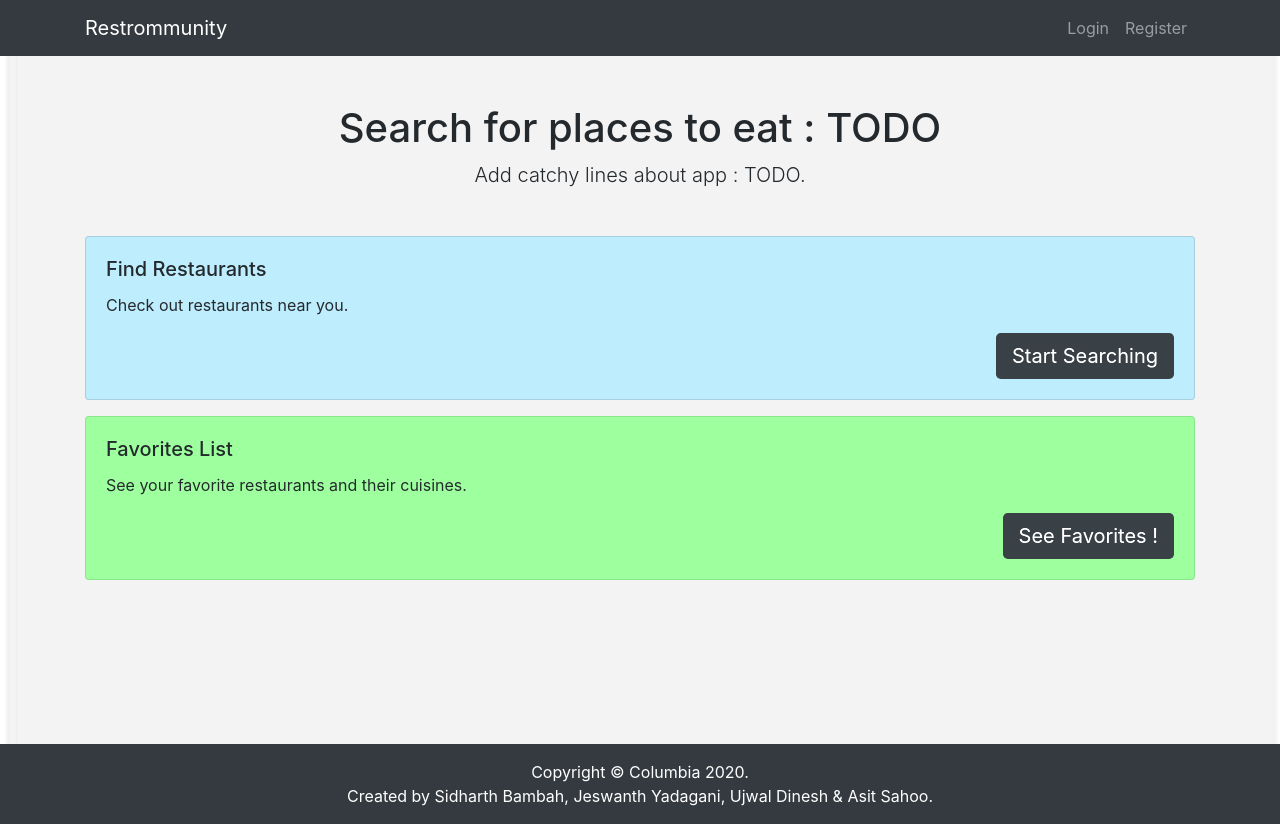
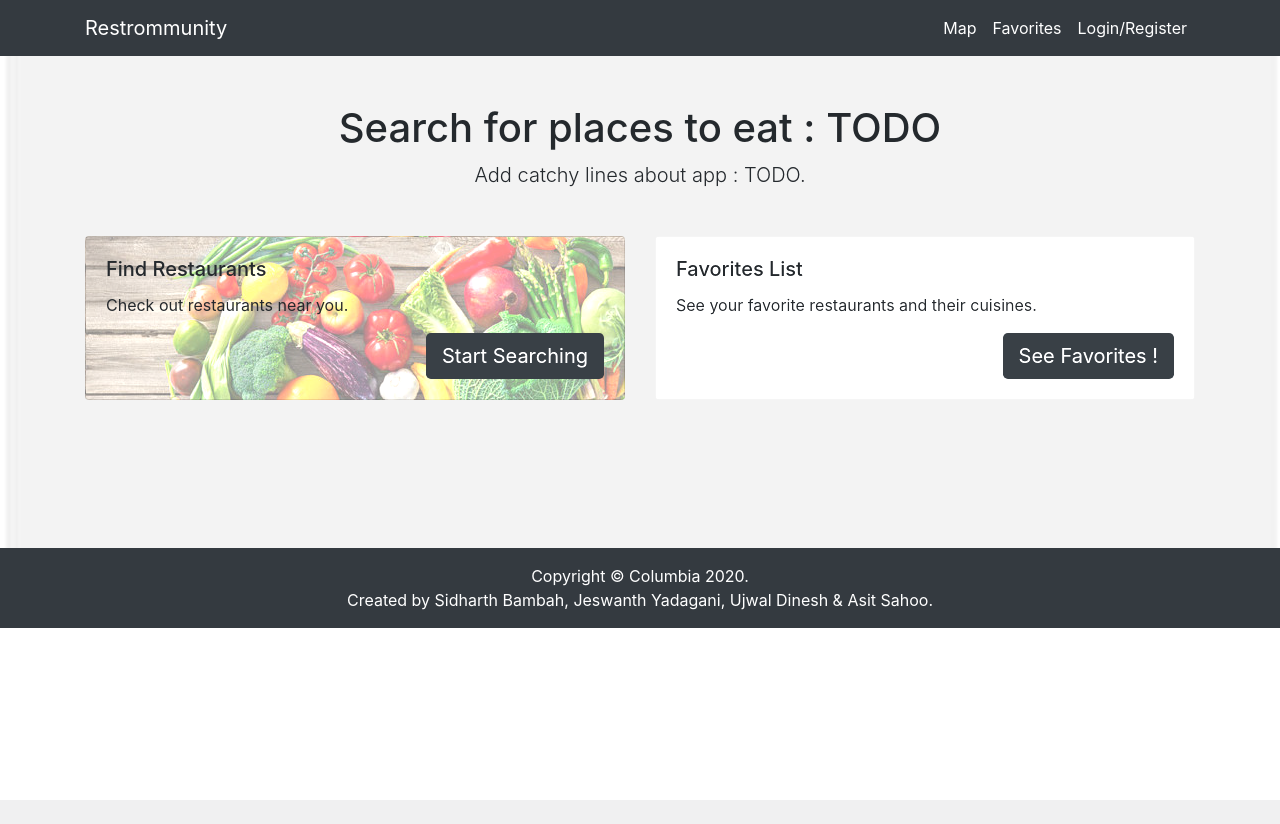
Before and after one commit to jeswanthyda/Eat-List-Django-Web-App, a Django app: page / in a window 1280 px wide. After the commit the page ends 800 px from the top, so only its background shows below. Run offline with Django 3.2, Linux system fonts and the light colour scheme; some libraries are stand-ins or nearby versions.

Commit message:
Remade home page

```diff
--- a/static/ColumbiaApp/css/style.css
+++ b/static/ColumbiaApp/css/style.css
@@ -29,7 +29,8 @@ body {
   border-radius: 3px;
   border: 0;
   margin-top: 10px;
-  width: 270px;
+  /*width: 270px; */
+  width: 200px;
   height: 40px;
   text-overflow: ellipsis;
   padding: 0 1em;
@@ -37,12 +38,13 @@ body {
 
 .parent {
   position: relative;
+
 }
 
 .absolute {
   position: absolute;
-  top: 10px;
-  right: 40px;
+  top: 15px;
+  right: 1%;
   z-index: 1;
 }
 
@@ -53,7 +55,8 @@ body {
   border: 0;
   margin-top: 10px;
   margin-left: 10px;
-  width: 270px;
+  width: 100px;
+  /*width: 270px;*/
   height: 40px;
   text-overflow: ellipsis;
   padding: 0 1em;
--- a/templates/base_nologin.html
+++ b/templates/base_nologin.html
@@ -11,6 +11,7 @@
     <link rel="stylesheet" href="https://fonts.googleapis.com/css?family=Lobster&display=swap&subset=latin-ext"
           type="text/css">
     <link rel="stylesheet" href="{% static 'ColumbiaApp/css/style.css' %}" type="text/css">
+    <link rel="stylesheet" href="https://cdnjs.cloudflare.com/ajax/libs/font-awesome/5.11.2/css/all.css" type="text/css">
 
 </head>
 <body>
@@ -27,10 +28,13 @@
         <div class="collapse navbar-collapse" id="navbarResponsive">
             <ul class="navbar-nav ml-auto">
                 <li class="nav-item">
-                    <a class="nav-link" href="{% url 'login' %}">Login</a>
+                    <a class="nav-link" style="color:white;" href="{% url 'restaurant_map' %}">Map</a>
                 </li>
                 <li class="nav-item">
-                    <a class="nav-link" href="{% url 'register' %}">Register</a>
+                    <a class="nav-link" style="color:white;" href="{% url 'fav_list' %}">Favorites</a>
+                </li>
+                <li class="nav-item">
+                    <a class="nav-link" style="color:white;" href="{% url 'login' %}">Login/Register</a>
                 </li>
             </ul>
         </div>
@@ -62,6 +66,8 @@
 <script type="text/javascript" src="{% static 'ColumbiaApp/js/add_to_fav.js' %}"></script>
 <script type="text/javascript" src="{% static 'ColumbiaApp/js/bootstrap-notify.min.js' %}"></script>
 <script type="text/javascript" src="https://maps.googleapis.com/maps/api/js?key=AIzaSyDwYc89wJD1xacH4R_wBhi3NVl_Sc4ZlIs&libraries=places"></script>
+<script src="https://stackpath.bootstrapcdn.com/bootstrap/4.4.1/js/bootstrap.min.js" integrity="sha384-wfSDF2E50Y2D1uUdj0O3uMBJnjuUD4Ih7YwaYd1iqfktj0Uod8GCExl3Og8ifwB6" crossorigin="anonymous"></script>
+
 
 </body>
 </html>
--- a/templates/home.html
+++ b/templates/home.html
@@ -3,21 +3,25 @@
 {% block content %}
     <h1 style="text-align: center;">Search for places to eat : TODO</h1>
     <p style="text-align: center;padding-bottom:30px;" class="lead">Add catchy lines about app : TODO.</p>
-
-    <div class="card w-100 mb-3" style="background-color: lightblue;">
+    <div class="row">
+        <div class="col-lg-6">
+            <div class="card" style="background:linear-gradient(rgba(255,255,255,0.5), rgba(255,255,255,0.5)), url('/static/ColumbiaApp/img/fav_bg.jpg');">
                 <div class="card-body">
                     <h5 class="card-title">Find Restaurants</h5>
                     <p class="card-text">Check out restaurants near you.</p>
                     <a href="{% url 'restaurant_map' %}" class="btn-lg btn-primary float-right bg-dark">Start Searching</a>
                 </div>
             </div>
-
-    <div class="card w-100 mb-3" style="background-color: lightgreen;">
+        </div>
+        <div class="col-lg-6">
+            <div class="card" style="background-color: white;">
                 <div class="card-body">
                     <h5 class="card-title">Favorites List</h5>
                     <p class="card-text">See your favorite restaurants and their cuisines.</p>
                     <a href="{% url 'fav_list' %}" class="btn-lg btn-primary float-right bg-dark">See Favorites !</a>
                 </div>
             </div>
+        </div>
+    </div>
 
 {% endblock %}
--- a/templates/registration/login.html
+++ b/templates/registration/login.html
@@ -17,6 +17,7 @@
                 <input type="submit" class="btn btn-primary btn-block" name="Log In"></input>
                 <input type="hidden" name="next" value="{{ next }}" />
             </div>
+            <a href="{% url 'register' %}">Create Account</a>
         </form>
     </div>
 {% endblock %}
--- a/templates/registration/register.html
+++ b/templates/registration/register.html
@@ -21,6 +21,7 @@
                 <input type="submit" class="btn btn-primary btn-block" name="Create Account"></input>
                 <input type="hidden" name="next" value="{{ next }}" />
             </div>
+            <a href="{% url 'login' %}">Already have an account? Log in.</a>
         </form>
     </div>
 {% endblock %}
```
Also changed, not shown: templates/base_login.html (+10 -2 lines), templates/restaurant_map.html (+5 -2 lines), db.sqlite3, static/ColumbiaApp/img/fav_bg.jpg (added), static/ColumbiaApp/img/login-bg.jpg (added). Lines whose indentation alone changed are shown as unchanged.
